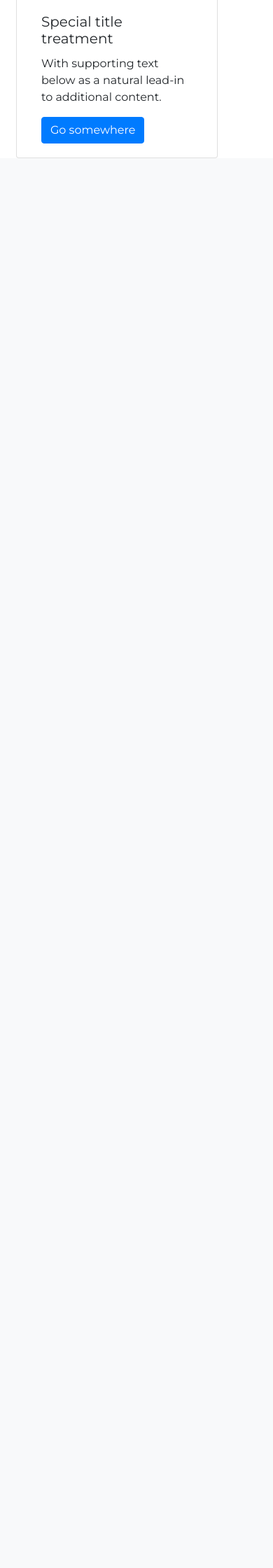
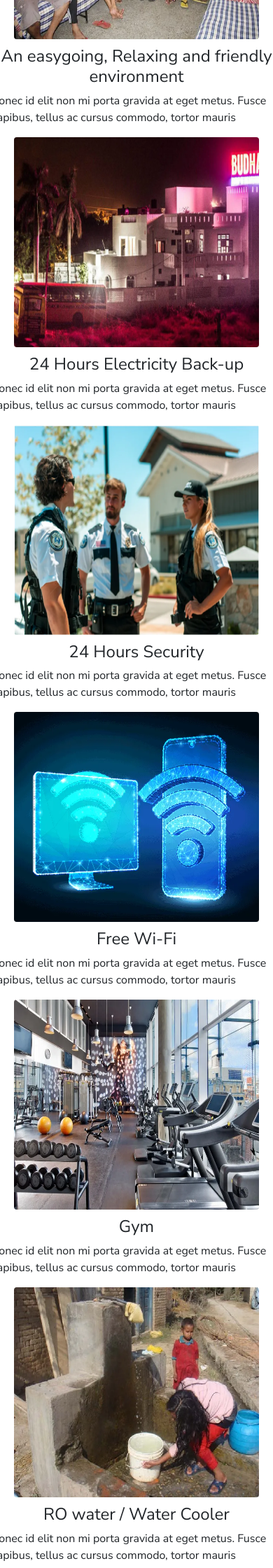
Before and after one commit to DeVerse4/Digital-Hostel, a PHP site: page / in a window 390 px wide. Shown: the part 2082-4322 px from the top of the page at 70% size. Before the commit the page ends 2308 px from the top, so only its background shows below. Run offline with PHP 8.4, Linux system fonts and the light colour scheme; some libraries are stand-ins or nearby versions.

Commit message:
services

```diff
--- a/index.html
+++ b/index.html
@@ -1,6 +1,5 @@
 <!DOCTYPE html>
-<html lang="en">
-
+<body lang="en">
   <head>
     <meta charset="UTF-8">
     <meta http-equiv="X-UA-Compatible" content="IE=edge">
@@ -28,9 +27,6 @@
 
         <div class="collapse navbar-collapse" id="navbarSupportedContent">
           <ul class="navbar-nav ml-auto mb-lg-o">
-          <!-- <li class="nav-item active">
-            <a class="nav-link" href="#">Home <span class="sr-only">(current)</span></a>
-          </li> -->
             <li class="nav-item">
               <a class="nav-link" href="#">Home</a>
             </li>
@@ -95,78 +91,132 @@
       </div>
     </section>
 
-  <section class="infrastructure">
-    <h2 class="container py-5">Infrastructure</h2>
-    <div class="container-fluid">
-      <!-- <marquee behavior="" direction=""> -->
+    <!-- services and facilities -->
+    <div class="container-fluid services">
       <div class="row">
-          <div class="col-sm-4">
-            <div class="card col-auto mx-2" style="width: 18rem;">
-              <img src="https://uu-img.s3.ap-south-1.amazonaws.com/2018/11/IMG_2270-min.jpg"
-                class="card-img-top img-fluid" alt="...">
-              <div class="card-body">
-                <h5 class="card-title">Special title treatment</h5>
-                <p class="card-text">With supporting text below as a natural lead-in to additional content.</p>
-                <a href="#" class="btn btn-primary">Go somewhere</a>
+        <div class="col-md-12">
+          <div class="page-header">
+            <h1>
+              Facilities
+            </h1>
+          </div>
+        </div>
+        <div class="row">
+          <div class="col-md-4">
+            <img alt="Bootstrap Image Preview" src="/images/room.jpg" class="rounded mx-auto d-block" />
+            <h4>
+              Well Maintained Fully Furnished Rooms
+            </h4>
+            <p>
+              Donec id elit non mi porta gravida at eget metus. Fusce dapibus, tellus ac cursus commodo, tortor mauris
+            </p>
+          </div>
+          <div class="col-md-4">
+            <img alt="Bootstrap Image Preview" src="/images/ac.jpg" class="rounded mx-auto d-block" />
+            <h4>
+              AC/Non-AC Rooms
+            </h4>
+            <p>
+              Donec id elit non mi porta gravida at eget metus. Fusce dapibus, tellus ac cursus commodo, tortor mauris
+            </p>
+          </div>
+          <div class="col-md-4">
+            <img alt="Bootstrap Image Preview" src="/images/friendly.jpg" class="rounded mx-auto d-block" />
+            <h4>
+              An easygoing, Relaxing and friendly environment
+            </h4>
+            <p>
+              Donec id elit non mi porta gravida at eget metus. Fusce dapibus, tellus ac cursus commodo, tortor mauris
+            </p>
+          </div>
+        </div>
+        <div class="row">
+          <div class="col-md-4">
+            <img alt="Bootstrap Image Preview" src="/images/electricity.jpg" class="rounded mx-auto d-block" />
+            <h4>
+              24 Hours Electricity Back-up
+            </h4>
+            <p>
+              Donec id elit non mi porta gravida at eget metus. Fusce dapibus, tellus ac cursus commodo, tortor mauris
+            </p>
+          </div>
+          <div class="col-md-4">
+            <img alt="Bootstrap Image Preview" src="/images/security.jpg" class="rounded mx-auto d-block" />
+            <h4>
+              24 Hours Security
+            </h4>
+            <p>
+              Donec id elit non mi porta gravida at eget metus. Fusce dapibus, tellus ac cursus commodo, tortor mauris
+            </p>
+          </div>
+          <div class="col-md-4">
+            <img alt="Bootstrap Image Preview" src="/images/internet.jpg" class="rounded mx-auto d-block" />
+            <h4>
+              Free Wi-Fi
+            </h4>
+            <p>
+              Donec id elit non mi porta gravida at eget metus. Fusce dapibus, tellus ac cursus commodo, tortor mauris
+            </p>
+          </div>
+          <div class="col-md-4">
+            <img alt="Bootstrap Image Preview" src="/images/gym.jpg" class="rounded mx-auto d-block" />
+            <h4>
+              Gym
+            </h4>
+            <p>
+              Donec id elit non mi porta gravida at eget metus. Fusce dapibus, tellus ac cursus commodo, tortor mauris
+            </p>
+          </div>
+          <div class="col-md-4">
+            <img alt="Bootstrap Image Preview" src="/images/water.jpg" class="rounded mx-auto d-block" />
+            <h4>
+              RO water / Water Cooler
+            </h4>
+            <p>
+              Donec id elit non mi porta gravida at eget metus. Fusce dapibus, tellus ac cursus commodo, tortor mauris
+            </p>
+          </div>
+          <div class="col-md-4">
+            <img alt="Bootstrap Image Preview" src="/images/transport.jpg" class="rounded mx-auto d-block" />
+            <h4>
+              Transport Services
+            </h4>
+            <p>
+              Donec id elit non mi porta gravida at eget metus. Fusce dapibus, tellus ac cursus commodo, tortor mauris
+            </p>
+          </div>
+          <div class="col-md-4">
+            <img alt="Bootstrap Image Preview" src="/images/ground.jpg" class="rounded mx-auto d-block" />
+            <h4>
+              Large playground
+            </h4>
+            <p>
+              Donec id elit non mi porta gravida at eget metus. Fusce dapibus, tellus ac cursus commodo, tortor mauris
+            </p>
+          </div>
+          <div class="col-md-4">
+            <img alt="Bootstrap Image Preview" src="/images/vehicles.jpg" class="rounded mx-auto d-block" />
+            <h4>
+              24X7 vehicle available for emergencies
+            </h4>
+            <p>
+              Donec id elit non mi porta gravida at eget metus. Fusce dapibus, tellus ac cursus commodo, tortor mauris
+            </p>
+          </div>
+          <div class="col-md-4">
+            <img alt="Bootstrap Image Preview" src="/images/mess.jpg" class="rounded mx-auto d-block" />
+            <h4>
+              Hygenic Mess
+            </h4>
+            <p>
+              Donec id elit non mi porta gravida at eget metus. Fusce dapibus, tellus ac cursus commodo, tortor mauris
+            </p>
           </div>
         </div>
       </div>
-          <div class="col-sm-4">
-            <div class="card col-auto mx-2" style="width: 18rem;">
-              <img src="https://uu-img.s3.ap-south-1.amazonaws.com/2018/11/IMG_2270-min.jpg"
-                class="card-img-top img-fluid" alt="...">
-              <div class="card-body">
-                <h5 class="card-title">Special title treatment</h5>
-                <p class="card-text">With supporting text below as a natural lead-in to additional content.</p>
-                <a href="#" class="btn btn-primary">Go somewhere</a>
-              </div>
-            </div>
-          </div>
-          <div class="col-sm-4">
-            <div class="card col-auto mx-2" style="width: 18rem;">
-              <img src="https://uu-img.s3.ap-south-1.amazonaws.com/2018/11/IMG_2270-min.jpg"
-                class="card-img-top img-fluid" alt="...">
-              <div class="card-body">
-                <h5 class="card-title">Special title treatment</h5>
-                <p class="card-text">With supporting text below as a natural lead-in to additional content.</p>
-                <a href="#" class="btn btn-primary">Go somewhere</a>
-              </div>
-            </div>
-          </div>
-        </div>
-      <!-- </marquee> -->
-    </div>
-  </section>
 
-  <script src="https://cdnjs.cloudflare.com/ajax/libs/jquery/3.6.1/jquery.min.js"
-    integrity="sha512-aVKKRRi/Q/YV+4mjoKBsE4x3H+BkegoM/em46NNlCqNTmUYADjBbeNefNxYV7giUp0VxICtqdrbqU7iVaeZNXA=="
-    crossorigin="anonymous" referrerpolicy="no-referrer"></script>
-  <script src="https://cdn.jsdelivr.net/npm/jquery@3.5.1/dist/jquery.slim.min.js"
-    integrity="sha384-DfXdz2htPH0lsSSs5nCTpuj/zy4C+OGpamoFVy38MVBnE+IbbVYUew+OrCXaRkfj"
-    crossorigin="anonymous"></script>
-  <script src="https://cdn.jsdelivr.net/npm/popper.js@1.16.1/dist/umd/popper.min.js"
-    integrity="sha384-9/reFTGAW83EW2RDu2S0VKaIzap3H66lZH81PoYlFhbGU+6BZp6G7niu735Sk7lN"
-    crossorigin="anonymous"></script>
-  <script src="https://cdn.jsdelivr.net/npm/bootstrap@4.6.2/dist/js/bootstrap.min.js"
-    integrity="sha384-+sLIOodYLS7CIrQpBjl+C7nPvqq+FbNUBDunl/OZv93DB7Ln/533i8e/mZXLi/P+"
-    crossorigin="anonymous"></script>
-</body>
-<!--Start of Tawk.to Script-->
-<script type="text/javascript">
-  var Tawk_API = Tawk_API || {}, Tawk_LoadStart = new Date();
-  (function () {
-    var s1 = document.createElement("script"), s0 = document.getElementsByTagName("script")[0];
-    s1.async = true;
-    s1.src = 'https://embed.tawk.to/6337dd4f54f06e12d897d8a3/1ge93h0g7';
-    s1.charset = 'UTF-8';
-    s1.setAttribute('crossorigin', '*');
-    s0.parentNode.insertBefore(s1, s0);
-  })();
-</script>
-<!--End of Tawk.to Script-->
 
       <!--Start of the modal for login-->
-
       <div class="modal fade" id="loginModal" tabindex="-1" aria-labelledby="exampleModalLabel" aria-hidden="true">
         <div class="modal-dialog modal-dialog-centered">
           <div class="modal-content">
@@ -180,7 +230,8 @@
               <form class="px-4 py-3">
                 <div class="form-group">
                   <label for="exampleDropdownFormEmail1">Email address</label>
-            <input type="email" class="form-control" id="exampleDropdownFormEmail1" placeholder="email@example.com">
+                  <input type="email" class="form-control" id="exampleDropdownFormEmail1"
+                    placeholder="email@example.com">
                 </div>
                 <div class="form-group">
                   <label for="exampleDropdownFormPassword1">Password</label>
@@ -196,7 +247,8 @@
                 </div>
               </form>
               <div class="dropdown-divider"></div>
-        <a class="dropdown-item" href="#" class="login btn btn-primary" data-bs-dismiss="Modal" data-toggle="modal" data-target="#regModal">New around here? Sign up</a>
+              <a class="dropdown-item" href="#" class="login btn btn-primary" data-bs-dismiss="Modal"
+                data-toggle="modal" data-target="#regModal">New around here? Sign up</a>
               <a class="dropdown-item" href="#">Forgot password?</a>
             </div>
 
@@ -207,8 +259,9 @@
           </div>
         </div>
       </div>
+      <!--End of modal for login-->
 
-<!--End of modal for login-->
+      <!--start of modal for registration-->
       <div class="modal fade" id="regModal" tabindex="-1" aria-labelledby="exampleModalLabel" aria-hidden="true">
         <div class="modal-dialog modal-dialog-centered">
           <div class="modal-content">
@@ -222,15 +275,18 @@
               <form class="px-4 py-3">
                 <div class="form-group">
                   <label for="exampleDropdownFormEmail1">Name</label>
-            <input type="text" class="form-control" id="exampleDropdownFormEmail1" placeholder="email@example.com">
+                  <input type="text" class="form-control" id="exampleDropdownFormEmail1"
+                    placeholder="email@example.com">
                 </div>
                 <div class="form-group">
                   <label for="exampleDropdownFormEmail1">College ID</label>
-            <input type="text" class="form-control" id="exampleDropdownFormEmail1" placeholder="email@example.com">
+                  <input type="text" class="form-control" id="exampleDropdownFormEmail1"
+                    placeholder="email@example.com">
                 </div>
                 <div class="form-group">
                   <label for="exampleDropdownFormEmail1">Email address</label>
-            <input type="email" class="form-control" id="exampleDropdownFormEmail1" placeholder="email@example.com">
+                  <input type="email" class="form-control" id="exampleDropdownFormEmail1"
+                    placeholder="email@example.com">
                 </div>
                 <div class="form-group">
                   <label for="exampleDropdownFormPassword1">Password</label>
@@ -250,7 +306,8 @@
                 </div>
               </form>
               <div class="dropdown-divider"></div>
-        <a class="login btn btn-primary dropdown-item" data-dismiss="#regModal" data-toggle="modal" data-target="#loginModal">Already registred? Log in</a>
+              <a class="login btn btn-primary dropdown-item" data-dismiss="#regModal" data-toggle="modal"
+                data-target="#loginModal">Already registred? Log in</a>
               <a class="dropdown-item" href="#">Forgot password?</a>
             </div>
 
@@ -261,5 +318,35 @@
           </div>
         </div>
       </div>
+      <!--End of modal for registration-->
+
+
+      <!--Start of Tawk.to Script-->
+      <script type="text/javascript">
+        var Tawk_API = Tawk_API || {}, Tawk_LoadStart = new Date();
+        (function () {
+          var s1 = document.createElement("script"), s0 = document.getElementsByTagName("script")[0];
+          s1.async = true;
+          s1.src = 'https://embed.tawk.to/6337dd4f54f06e12d897d8a3/1ge93h0g7';
+          s1.charset = 'UTF-8';
+          s1.setAttribute('crossorigin', '*');
+          s0.parentNode.insertBefore(s1, s0);
+        })();
+      </script>
+      <!--End of Tawk.to Script-->
+
+      <script src="https://cdnjs.cloudflare.com/ajax/libs/jquery/3.6.1/jquery.min.js"
+        integrity="sha512-aVKKRRi/Q/YV+4mjoKBsE4x3H+BkegoM/em46NNlCqNTmUYADjBbeNefNxYV7giUp0VxICtqdrbqU7iVaeZNXA=="
+        crossorigin="anonymous" referrerpolicy="no-referrer"></script>
+      <script src="https://cdn.jsdelivr.net/npm/jquery@3.5.1/dist/jquery.slim.min.js"
+        integrity="sha384-DfXdz2htPH0lsSSs5nCTpuj/zy4C+OGpamoFVy38MVBnE+IbbVYUew+OrCXaRkfj"
+        crossorigin="anonymous"></script>
+      <script src="https://cdn.jsdelivr.net/npm/popper.js@1.16.1/dist/umd/popper.min.js"
+        integrity="sha384-9/reFTGAW83EW2RDu2S0VKaIzap3H66lZH81PoYlFhbGU+6BZp6G7niu735Sk7lN"
+        crossorigin="anonymous"></script>
+      <script src="https://cdn.jsdelivr.net/npm/bootstrap@4.6.2/dist/js/bootstrap.min.js"
+        integrity="sha384-+sLIOodYLS7CIrQpBjl+C7nPvqq+FbNUBDunl/OZv93DB7Ln/533i8e/mZXLi/P+"
+        crossorigin="anonymous"></script>
+  </body>
 
   </html>
--- a/style.css
+++ b/style.css
@@ -1,20 +1,36 @@
-*{
+@import url('https://fonts.googleapis.com/css2?family=Nunito+Sans:wght@300;400;600;700&display=swap');
+
+
+* {
     font-family: montserrat;
+}
+html {
+    scroll-behavior: smooth;
 }
 
 :root {
-    --blue : #27187E;
-    --navy : #758BFD;
-    --grey : #AEB8FE;
-    --white : #F1F2F6;
-    --orange : #ff8600;
+    --blue: #27187E;
+    --navy: #758BFD;
+    --grey: #AEB8FE;
+    --white: #F1F2F6;
+    --orange: #ff8600;
+}
 
+body {
+    padding: 0;
+    margin: 0;
+    box-sizing: border-box;
+    font-family: 'Nunito Sans', sans-serif;
+}
+h1, h2, h3, h4, h5, h6, p, button {
+    font-family: 'Nunito Sans', sans-serif;
 }
 
 /* navbar */
 .navbar {
     background-color: var(--white);
 }
+
 .navbar .login {
     border: var(--orange) 2px solid;
     color: var(--orange);
@@ -30,20 +46,23 @@
     background: var(--orange);
     color: var(--white);
 }
+
 .navbar .nav-item {
     margin-left: 20px;
 }
-.nav-link{
+
+.nav-link {
     color: var(--navy);
 
 }
-.navbar-nav a{
+
+.navbar-nav a {
     font-size: 15px;
     text-transform: uppercase;
     font-weight: 600;
 }
 
-.navbar-nav .dropdown .dropdown-item{
+.navbar-nav .dropdown .dropdown-item {
     font-size: 15px;
     text-transform: none;
     font-weight: 500;
@@ -62,11 +81,13 @@
     font-size: 18px;
     line-height: 0.3;
 }
+
 @media only screen and (max-width: 1023px) {
     .navbar .nav-item {
         margin: auto;
     }
 }
+
 @media only screen and (max-width: 767px) {
     .navbar-nav {
         text-align: center;
@@ -76,13 +97,9 @@
         bottom: 165px;
     }
 
-    .carousel-caption .fadeInDown{
+    .carousel-caption .fadeInDown {
         font-size: 30px;
     }
-
-    /* .navbar .login {
-        display: none;
-    } */
 
     .w-100 {
         height: 50vh;
@@ -118,14 +135,14 @@
 
 }
 
-.carousel-inner::before{
+.carousel-inner::before {
     content: '';
     position: absolute;
     width: 100%;
     height: 100%;
     top: 0;
     left: 0;
-    background: rgba(0,0,0,0.5);
+    background: rgba(0, 0, 0, 0.5);
     z-index: 1;
 }
 
@@ -134,18 +151,31 @@
 
 }
 
-Infrastructure*/
-
- .infrastructure {
-    background-color: var(--white);
-    padding: 50px 0;
+/* services */
+.services {
+    padding: 2%;
+}
+.container-fluid img {
+    width: 350px;
+    height: 300px;
+}
+.services img:hover {
+    transform: scale(1.02);
+    transition: 300ms ease-in-out;
 }
 
-.infrastructure h2{
+.services .page-header {
     text-align: center;
-    font-size: 30px;
-    font-weight: 600;
-    color: var(--blue);
-    letter-spacing: 2px;
-    padding-bottom: 20px;
+    padding: 3% 0 1.4% 0;
 }
+.services .col-md-4 {
+    padding: 0 2%;
+}
+.services .col-md-4 h4 {
+    font-weight: 400;
+    text-align: center;
+    padding-top: 10px;
+}
+.services .col-md-4 p {
+    width: 100%;
+}
```
Also changed, not shown: images/ac.jpg (added), images/electricity.jpg (added), images/friendly.jpg (added), images/ground.jpg (added), images/gym.jpg (added), images/internet.jpg (added), images/mess.jpg (added), images/room.jpg (added), images/security.jpg (added), images/transport.jpg (added), images/vehicles.jpg (added), images/washroom.jpg (added), images/water.jpg (added). Lines whose indentation alone changed are shown as unchanged.
